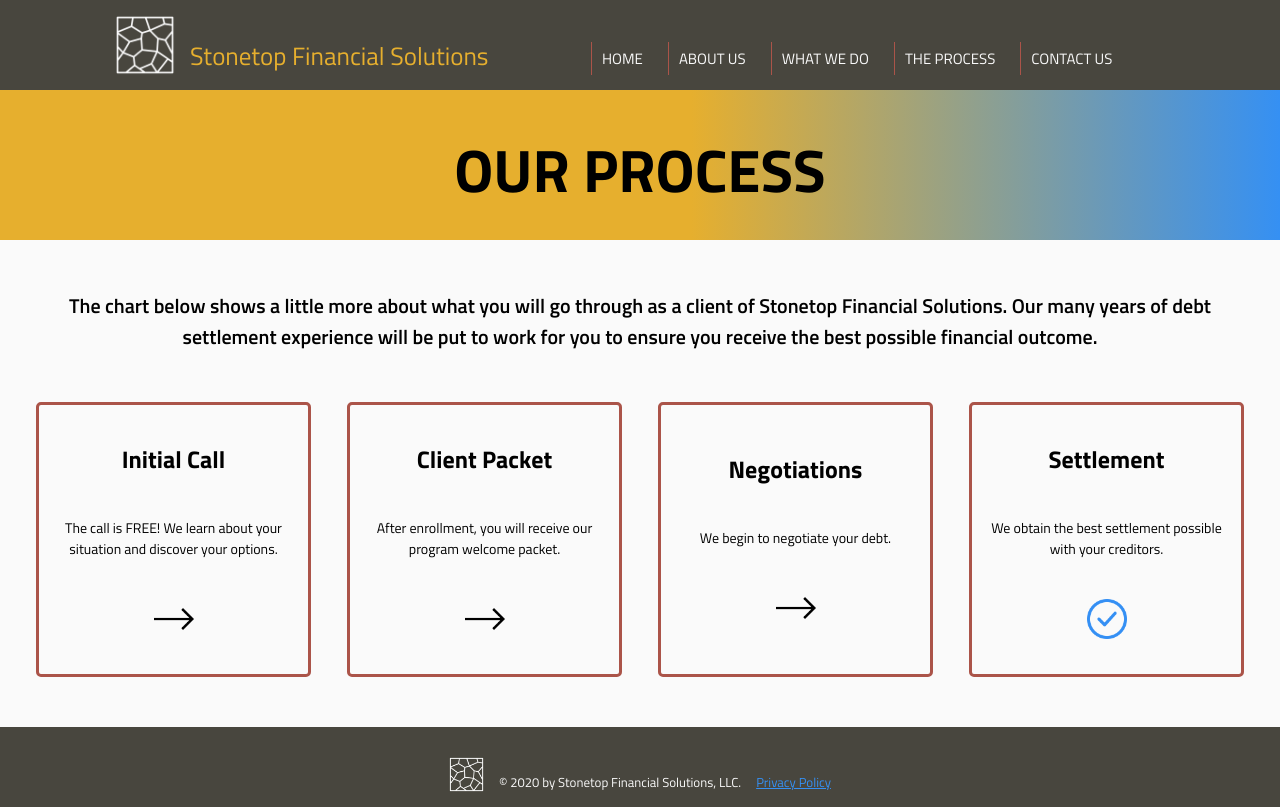
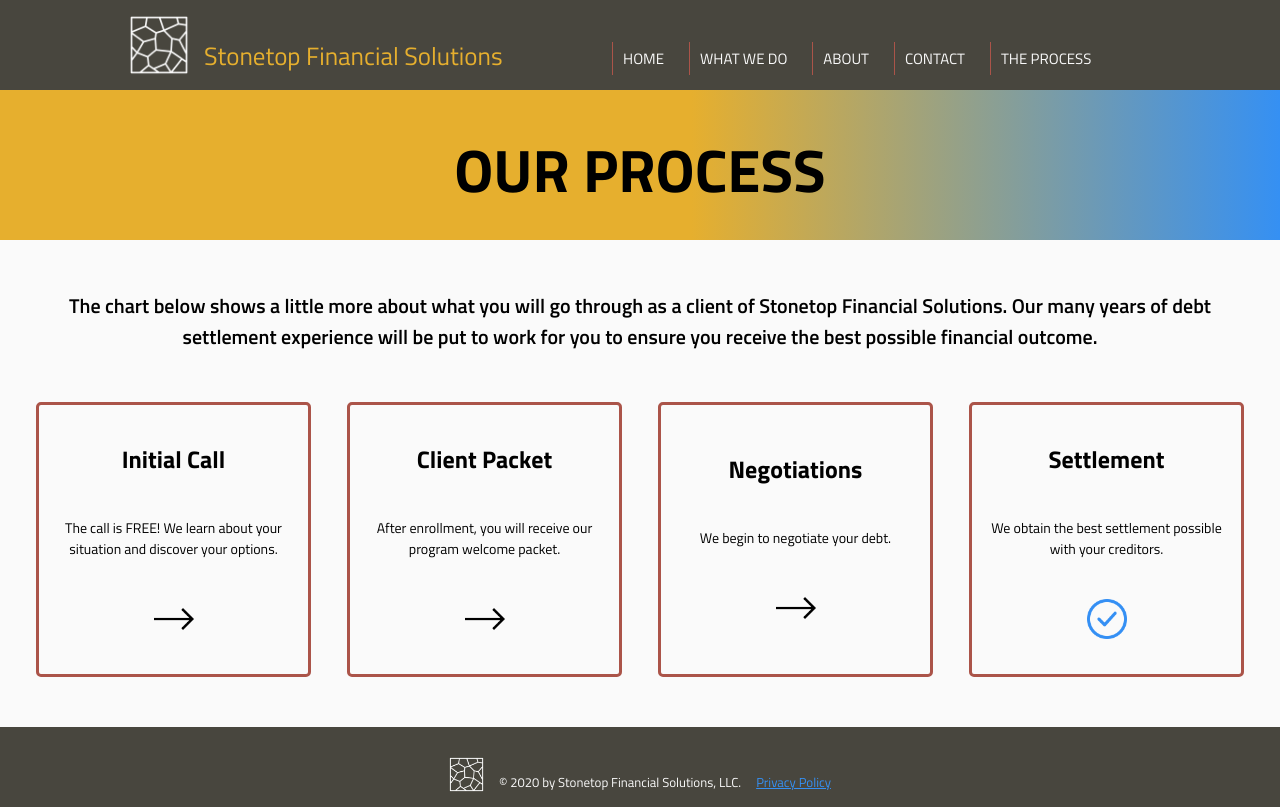
Before and after one commit to Echophase44/Stonetop-DS, a React (Vite) app in the folder Stonetop-DS/: page /process in a window 1280 px wide. Built offline with nearby package versions, Linux system fonts and the light colour scheme; a web font is replaced by a local one.

Commit message:
Added scroll effect for homepage nav links

```diff
--- a/Stonetop-DS/package.json
+++ b/Stonetop-DS/package.json
@@ -12,7 +12,8 @@
     "react": "^18.2.0",
     "react-dom": "^18.2.0",
     "react-parallax": "^3.5.1",
-    "react-router-dom": "^6.10.0"
+    "react-router-dom": "^6.10.0",
+    "react-scroll": "^1.8.9"
   },
   "devDependencies": {
     "@types/react": "^18.0.28",
--- a/Stonetop-DS/src/components/Navbar.jsx
+++ b/Stonetop-DS/src/components/Navbar.jsx
@@ -2,8 +2,10 @@
 import Logo from "../assets/logo.png"
 import '../styles/navbar.css'
 import { Link, NavLink } from 'react-router-dom'
+import { Link as LinkScroll} from 'react-scroll'
 
 function Navbar () {
+
   return(
     <nav className="nav_navbar">
       <div className="nav_logo-container">
@@ -11,11 +13,21 @@
         <span className="nav_title">Stonetop Financial Solutions</span>
       </div>
       <ul className="nav_links-container">
-        <Link to="/" >HOME</Link>
-        <li>ABOUT US</li>
-        <li>WHAT WE DO</li>
-        <NavLink to='process'>THE PROCESS</NavLink>
-        <li>CONTACT US</li>
+        <li>
+          <Link to="/" >HOME</Link>
+        </li>
+        <li>
+          <LinkScroll to="wwd" spy={true} smooth={true} offset={-80} duration={400}>WHAT WE DO</LinkScroll>
+        </li>
+        <li>
+          <LinkScroll to="about" spy={true} smooth={true} offset={-84} duration={400}>ABOUT</LinkScroll>
+        </li>
+        <li>
+          <LinkScroll to="contact" spy={true} smooth={true} offset={-85} duration={400}>CONTACT</LinkScroll>
+        </li>
+        <li>
+          <NavLink to='/process'>THE PROCESS</NavLink>
+        </li>
       </ul>
     </nav>
   )
--- a/Stonetop-DS/src/components/section_components/About.jsx
+++ b/Stonetop-DS/src/components/section_components/About.jsx
@@ -3,7 +3,7 @@
 
 function About(){
   return(
-    <section className="home_about-main">
+    <section className="home_about-main" id="about">
 
         <div className="about-cards">
           <h2 className="home_about-title">ABOUT</h2>
--- a/Stonetop-DS/src/components/section_components/Contact.jsx
+++ b/Stonetop-DS/src/components/section_components/Contact.jsx
@@ -5,7 +5,7 @@
 
 function Contact () {
   return (
-    <section className="contact-background">
+    <section className="contact-background" id='contact'>
 
       <img className="contact-img" src={backgroundImg} />
       <div className="contact-imgOverlay"></div>
--- a/Stonetop-DS/src/components/section_components/WhatWeDo.jsx
+++ b/Stonetop-DS/src/components/section_components/WhatWeDo.jsx
@@ -3,7 +3,7 @@
 
 function WhatWeDo () {
   return(
-    <section className="home_wwd-container">
+    <section className="home_wwd-container" id='wwd'>
       <div className="home_wwd-imgContainer">
         <img className="home-wwd-img" src={background} />
         <div className="home_wwd-imgOverlay"></div>
--- a/Stonetop-DS/src/styles/navbar.css
+++ b/Stonetop-DS/src/styles/navbar.css
@@ -36,13 +36,18 @@
   list-style: none;
 }
 
-.nav_links-container > *{
+.nav_links-container > li{
+  position: relative;
   padding: 5px 10px;
   border-left: 1px solid var(--red);
   transition: .3s;
-  color: var(--white);
   font-size: 1.5rem;
   text-decoration: none;
+}
+
+.nav_links-container > li > *{
+  text-decoration: none;
+  color: var(--white);
 }
 
  .nav_links-container > *:hover{
```
Also changed, not shown: 1 other file (tests, documents, lock files or other folders).
